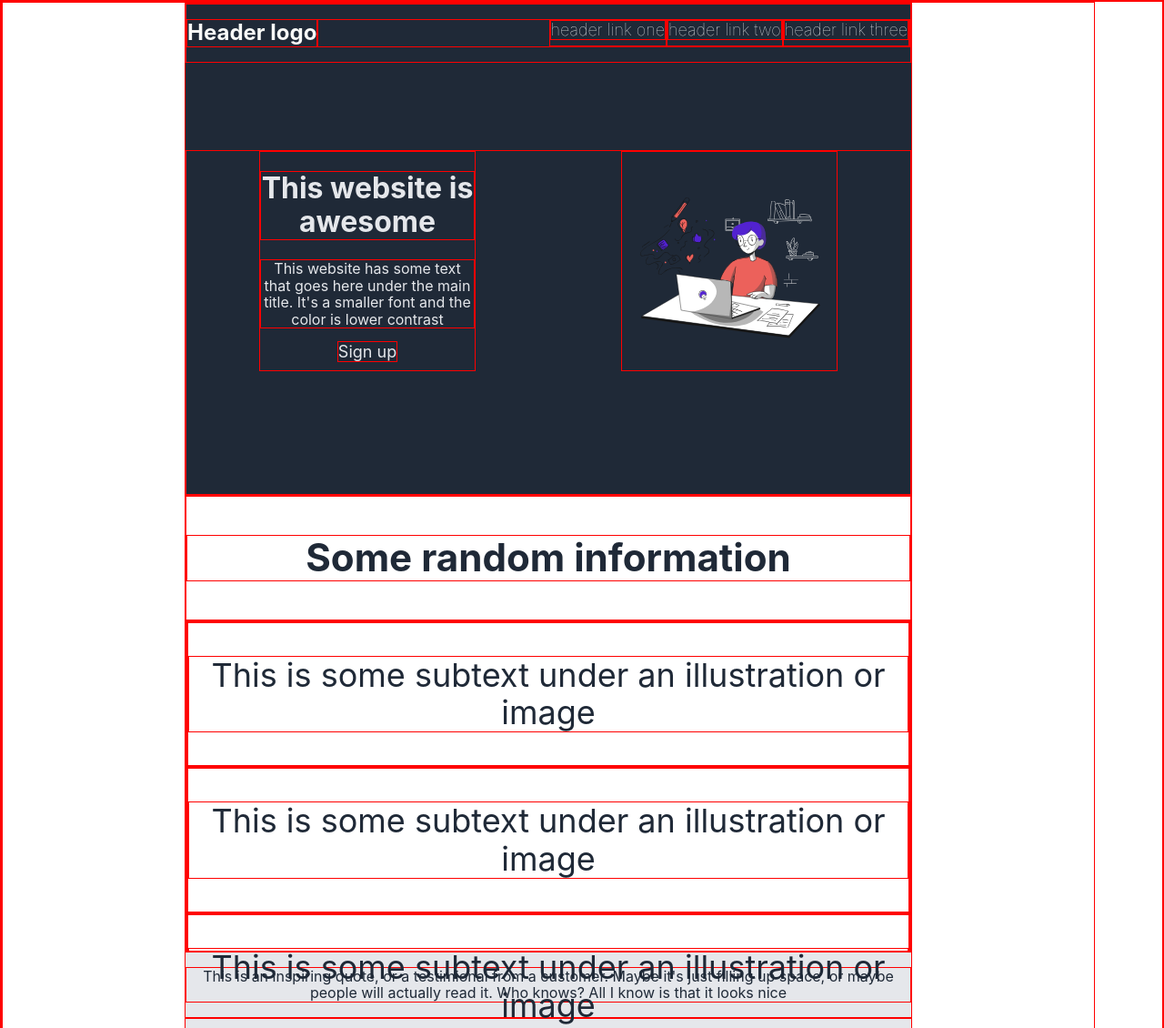
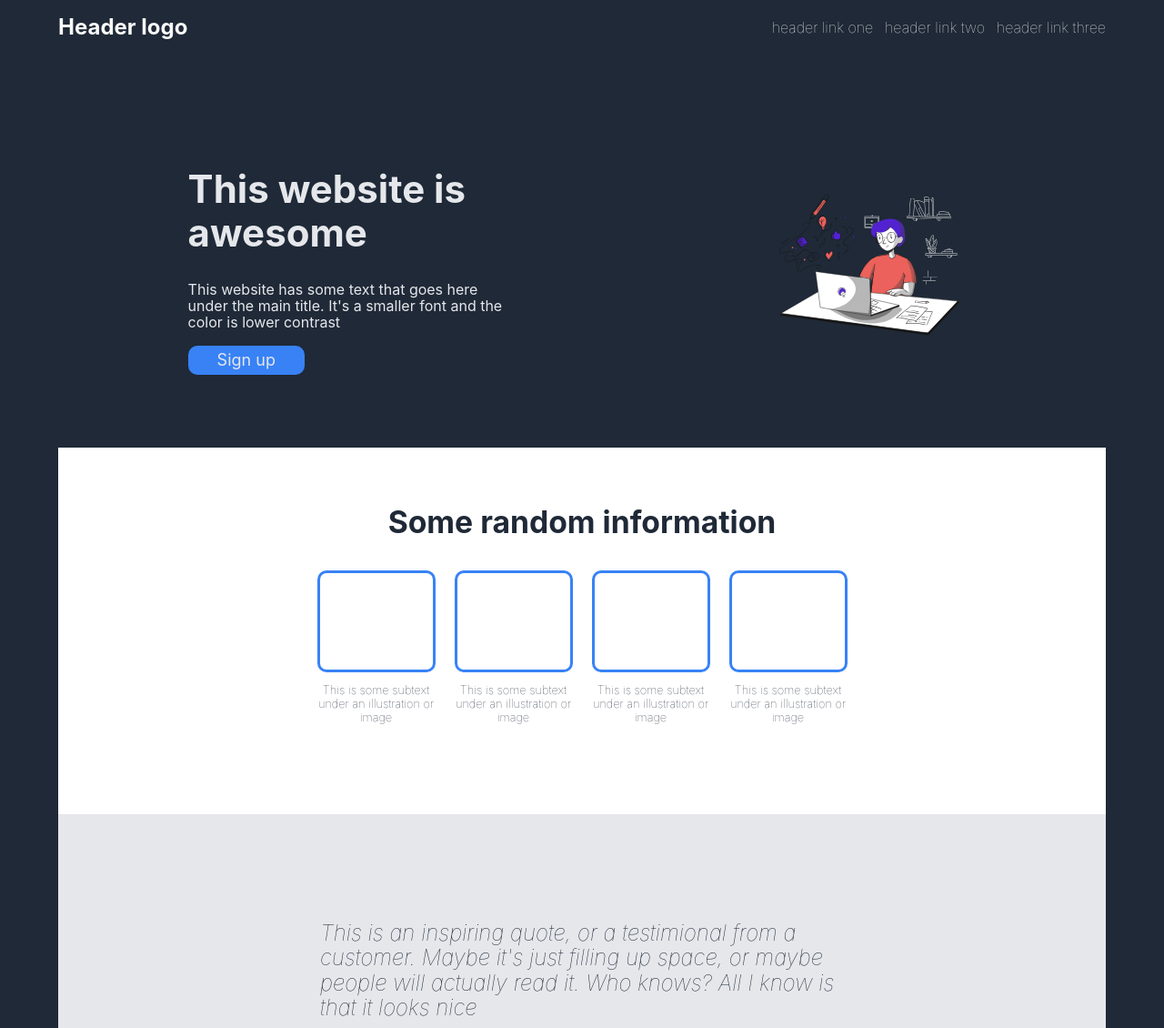
Before and after one commit to Ad-amS/landing, a plain HTML site: page index.html in a window 1280 px wide. Shown: the top 1130 px of the page at 91% size. Drawn offline with Linux system fonts and the light colour scheme.

Commit message:
almost finished css

```diff
--- a/index.html
+++ b/index.html
@@ -22,7 +22,7 @@
 
 
                     <h1 class="logo">Header logo</h1>
-                    <ul>
+                    <ul class="pages">
                         <li>
                             <a href="#">header link one</a>
                         </li>
@@ -102,7 +102,7 @@
 
         <div class="quote">
 
-            <p class="quote-text">This is an inspiring quote, or a testimional from a customer. Maybe it's just filling up space, or maybe people will actually read it. Who knows? All I know is that it looks nice <p>
+            <p class="quote-text">This is an inspiring quote, or a testimional from a customer. Maybe it's just filling up space, or maybe people will actually read it. Who knows? All I know is that it looks nice </p>
 
                 <p class="quote-author"> - Thor, God of Thunder </p>
 
@@ -113,16 +113,21 @@
 
         <section class="prefooter">
 
-            <section class="cta container">
+                <div class="container">
+                <section class="cta-text">
 
                 <h4> Call to action! It's time</h4>
 
-            <br>
+
                 <p>Sign up for our product by clicking that button right over there!</p>
 
-            <a href="cta button">Sign up</a>
+                </section>
 
-            </section>
+                <a href="cta-button">Sign up</a>
+
+                </div>
+
+
         </section>
 
 
@@ -131,7 +136,9 @@
             <p>Copyright © Adam Sako 2022</p>
         </footer>
 
+
     </div>
+
 
 
 </body>
--- a/style.css
+++ b/style.css
@@ -1,42 +1,72 @@
 *{
-    border: 1px solid red;
+    /* border: 1px solid red;*/
+    /* general */
 
 }
+html {
+    -webkit-box-sizing: border-box;
+           box-sizing: border-box;
+  }
+
+  *, *:before, *:after {
+    -webkit-box-sizing: inherit;
+            box-sizing: inherit;
+  }
+
+  /* clearfix */
+  .group:before,
+  .group:after {
+    content: " ";
+    display: table;
+  }
+
+  .group:after {
+    clear: both;
+  }
+
+
 body {
 
 
 
     font-family: -apple-system, BlinkMacSystemFont, 'Segoe UI', Roboto, Oxygen, Ubuntu, Cantarell, 'Open Sans', 'Helvetica Neue', sans-serif;
 
+    font-size: 1em;
 
 
-    margin: 0 auto;
 
-    text-align: center;
+
+
+
 
 
 }
 
 .wrapper {
 
-    padding-left: 12.5rem;
-    padding-right: 12.5rem;
-    max-width: 50rem;
+    padding-left: 5%;
+    padding-right: 5%;
+    background-color: #1F2937;
+
 
 }
+
+
 
 header {
 
     background-color: #1F2937;
     color: #E5E7EB;
 
-    height: 33.6875em;
+
     margin: 0 auto;
 
 }
 
+
+/* Navigacia a logo*/
 .navbar {
-    height: 3.9375rem;
+
 
     display: flex;
     text-align: center;
@@ -57,29 +87,54 @@ header {
 
     list-style: none;
     text-decoration: none;
-    font-weight: 100;
+   font-weight: lighter;
     justify-content: flex-end;
+
+    gap: 0.8em;
+
 
 }
 
-.navbar ul.li {
-    flex: 1;
-    gap: .5rem;
+.navbar li {
+
+    margin-top: .315rem;
+
+}
+
+.navbar a {
+    text-decoration: none;
+    color: white;
+
+
 }
 
 
+
+
+/*Uvodna cast Landing page*/
 main {
-    height: 29.75em;
-    /* width: 50em; */
+    padding-bottom: 5em;
+
+
     display: flex;
     justify-content: space-around;
 
+    height: fit-content;
+
+
+
+
+}
+
+main h1 {
+    font-size: 42px;
+    font-weight: extra-bold;
 }
 
 .hp1 {
 
-    width: 14.75rem;
-    height: 15rem;
+    width: 30% ;
+    height: 0 auto;
 
 }
 
@@ -88,45 +143,114 @@ main {
     background-repeat: no-repeat;
     background-position: center;
     width: 14.75rem;
-    height: 15rem;
+    height: auto;
 
 }
 
 
 
-header a {
+main a {
 
 
 
     text-decoration:none;
     color: #E5E7EB;
-    font-size: 1.125rem;
+    font-size: 1.125em;
+
+    display: inline-block;
+    background-color: #3882F6;
+    padding: .375rem 2rem;
+    border-radius: 10px;
+
+
 
 
 
 
 }
 
-section {
+div.gallery {
+
+    padding-top: 1em;
 
     background-color: white ;
-    height: 31.25rem;
-    /* width: 50rem; */
+
     margin: 0 auto;
     text-align: center;
-    font-size: 2.25rem;
+    font-size: 1.8em;
     font-weight: extra-bold;
+    color: #1F2937;
+    padding-left: 1.5625rem;
+    padding-right: 1.5625rem;
+
+
+}
+
+.employees {
+    display: flex;
+
+    padding-bottom: 3em;
+    justify-content: center;
+
+
+    gap: 1.3125rem;
+
+
+}
+
+.rectangle {
+    display: block;
+    border: #3882F6 3px solid;
+    height: 7em;
+    max-height: 160px;
+    border-radius: .625rem;
+
+    max-width:  160px;
+
+}
+
+.person {
+    flex: 4;
+    font-size: 1rem;
+    max-width:  130px;
+    min-width: 4rem;
+
+}
+
+.person p {
+    font-size: 0.8em ;
+    font-weight: lighter;
+
     color: #1F2937;
 }
 
 
 .quote {
     background-color: #E5E7EB;
-    height: 26.625rem;
+
+
+
 
     font-weight: extra-bold ;
     color: #1F2937;
     flex-wrap: wrap;
+    padding: 8% 25% ;
+
+}
+
+.quote-text {
+
+    font-size: 1.5em;
+    font-style: italic;
+    font-weight: lighter;
+    font-stretch: normal ;
+
+
+
+}
+
+.quote-author {
+    text-align: end;
 }
 
 .prefooter {
@@ -134,15 +258,27 @@ section {
     display: flex;
     justify-content: center;
     align-items: center;
-    flex-basis: 100%;
+
+    background-color: white;
+
 }
 
-.cta-container {
+
+.container {
+
+   display: inline-block;
     background-color: #3882F6 ;
-    /* width: 50rem; */
-    height: 8.75rem;
+    color: white;
 
+    height: 9.3125rem;
+    width: 70% ;
+    border-radius: 5px;
+    display: flex;
+}
 
+.cta-button a  {
+
+    display: inline-block;
 
 
 }
@@ -155,5 +291,5 @@ footer {
     background-color: #1F2937;
     /* width: 50em; */
     margin: 0 auto;
-    font-size: 0.5em;
+    font-size: 0.8em;
 }
```
Lines whose indentation alone changed are shown as unchanged.
